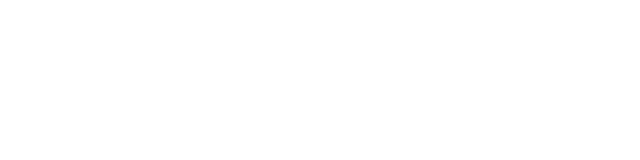
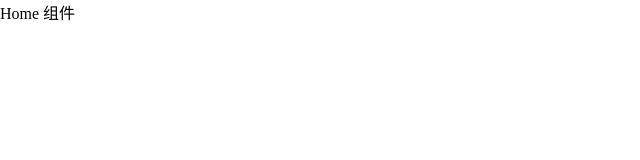
Before and after one commit to cxs-simple/vue_shop, a Vue app: page /#/home in a window 1280 px wide. Shown: the top 160 px of the page, without its empty margins (0-640 px from the left). Built offline with nearby package versions, Linux system fonts and the light colour scheme.

Commit message:
绘制登录页面 保存token + 跳转主页 v0.7

```diff
--- /dev/null
+++ b/src/components/Home.vue
@@ -0,0 +1,13 @@
+<template>
+  <div>Home 组件</div>
+</template>
+
+<script>
+export default {
+
+}
+</script>
+
+<style lang="less" scoped>
+
+</style>
--- a/src/components/Login.vue
+++ b/src/components/Login.vue
@@ -70,6 +70,13 @@ export default {
         if (res.meta.status !== 200) return this.$message.error('登录失败')
         // 登录状态码==200 登录成功
         this.$message.success('登录成功')
+
+        // 将登录成功之后的token，保存到客户端的 sessionStorage 中
+        // 项目中除了登录之外的其他API接口，必须在登录之后才能访问
+        // token只应在当前网站打开期间生效
+        window.sessionStorage.setItem('token', res.data.token)
+        // 通过编程式导航跳转到后台主页
+        this.$router.push('/home')
       })
     }
   }
--- a/src/plugins/element.js
+++ b/src/plugins/element.js
@@ -5,5 +5,5 @@ Vue.use(Form)
 Vue.use(FormItem)
 Vue.use(Input)
 Vue.use(Button)
-// 信息提示框挂载到Vue全局中
+// Message全局弹框组件挂载到Vue全局中
 Vue.prototype.$message = Message
--- a/src/router/index.js
+++ b/src/router/index.js
@@ -1,12 +1,14 @@
 import Vue from 'vue'
 import VueRouter from 'vue-router'
 import Login from '../components/Login.vue'
+import Home from '../components/Home.vue'
 
 Vue.use(VueRouter)
 
 const routes = [
   { path: '/', redirect: '/login' },
-  { path: '/login', component: Login }
+  { path: '/login', component: Login },
+  { path: '/home', component: Home }
 ]
 
 const router = new VueRouter({
```
